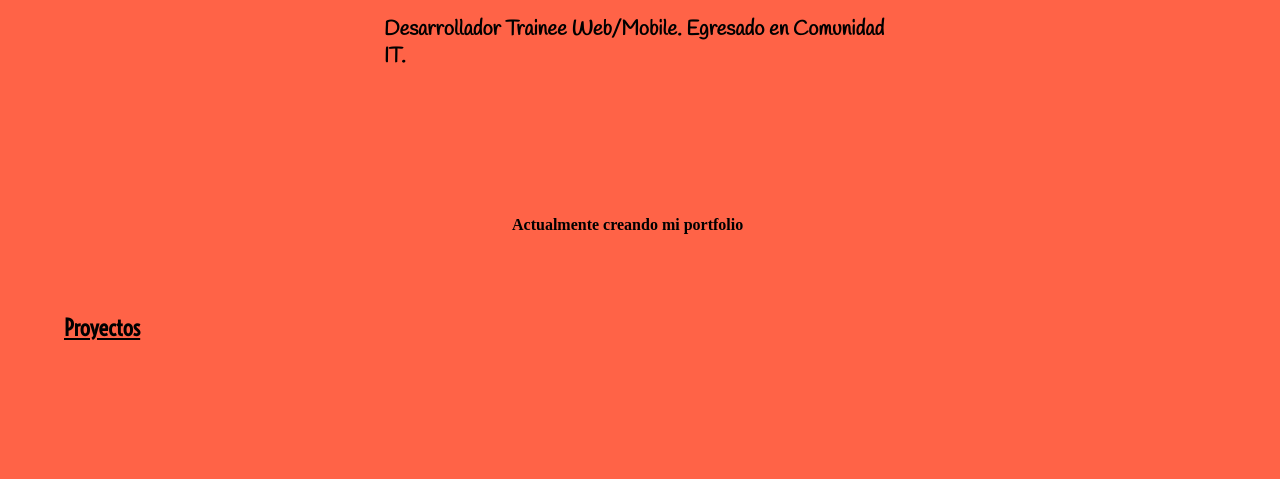
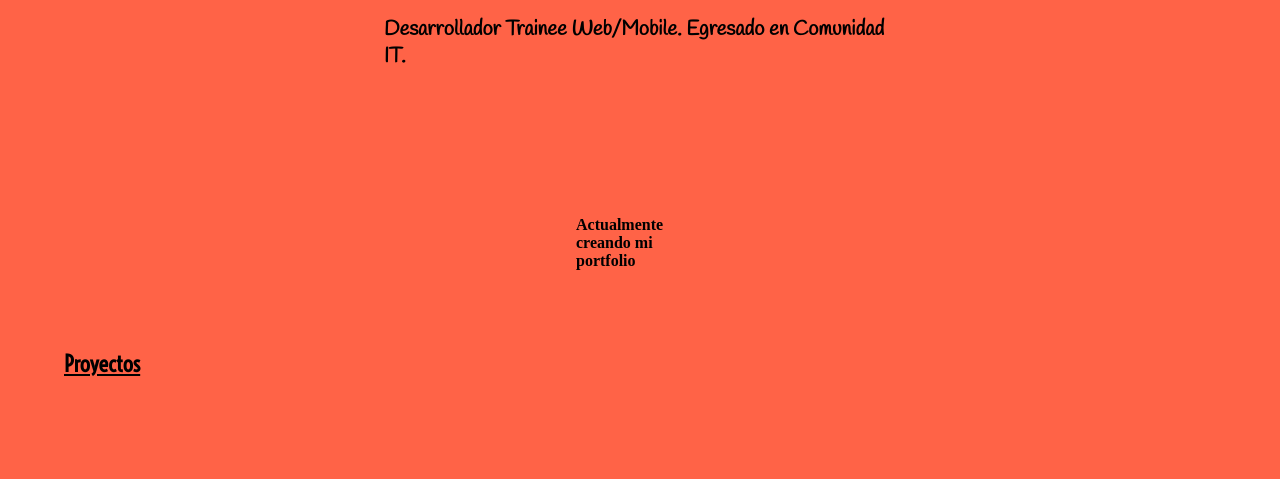
Before and after one commit to marel20/marel20.github.io, a plain HTML site: page index.html in a window 1280 px wide. Shown: the part 321-800 px from the top of the page. Drawn offline with Linux system fonts and the light colour scheme.

Commit message:
Update style.css

```diff
--- a/css/style.css
+++ b/css/style.css
@@ -62,5 +62,5 @@ header{
     font-family: 'Acme', sans-serif;
 }
 h4{
-    margin: 0 40%;
+    margin: 0 45%;
 }
```
